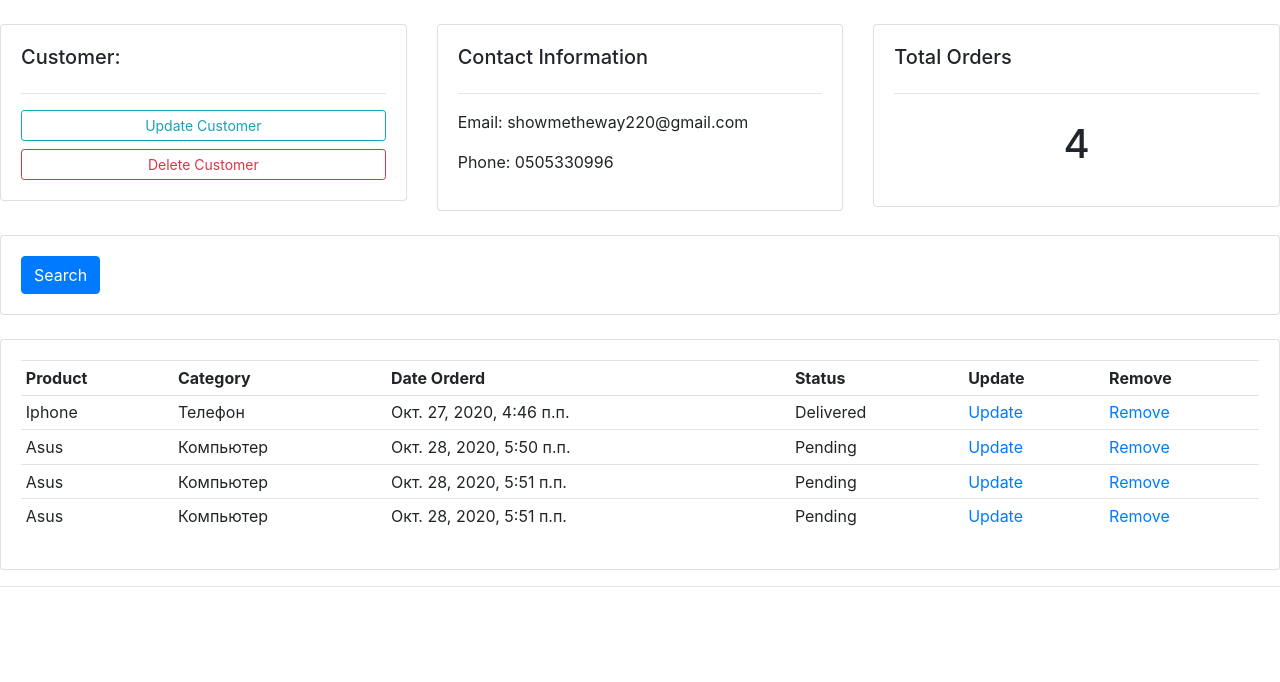
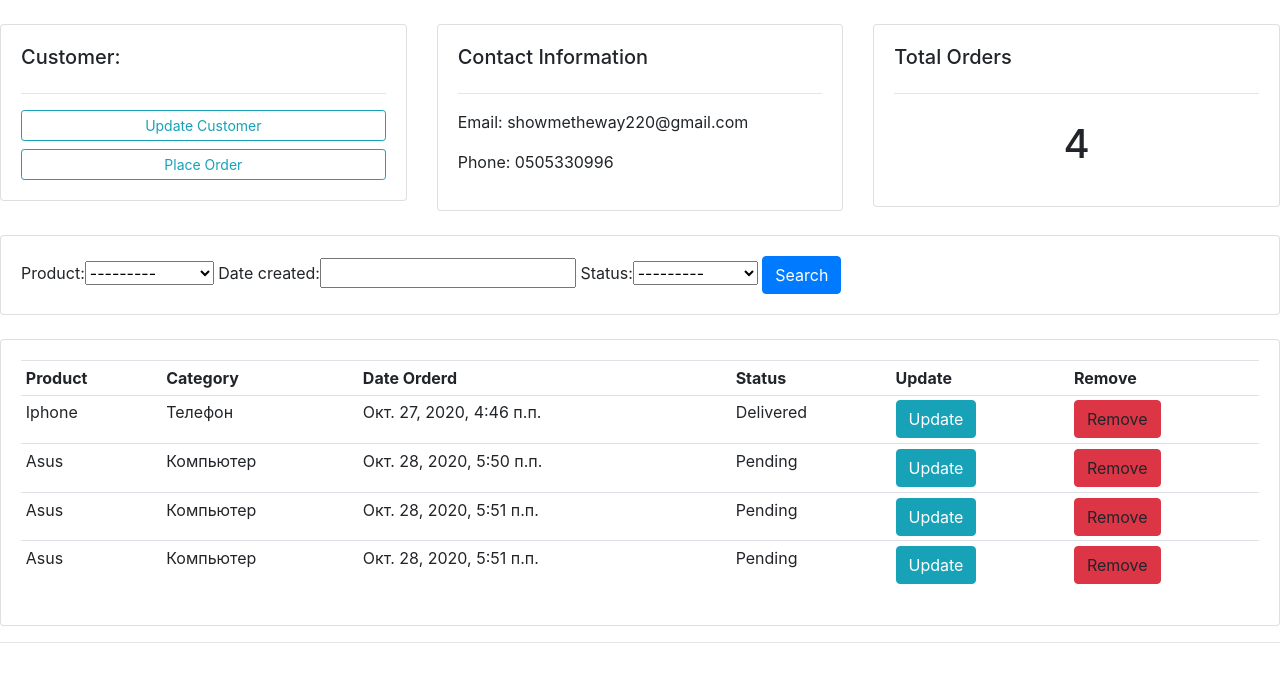
Before and after one commit to exel14/online_shop, a Django app: page /customer/1/ in a window 1280 px wide. Shown: the part 56-738 px from the top of the page. Run offline with Django 3.2, Linux system fonts and the light colour scheme; data comes from the database, SQL or seed files in the repository; some libraries are stand-ins or nearby versions.

Commit message:
change button

```diff
--- a/online_dilivery/store/templates/store/customer.html
+++ b/online_dilivery/store/templates/store/customer.html
@@ -8,7 +8,7 @@
 			<h5>Customer:</h5>
 			<hr>
 			<a class="btn btn-outline-info  btn-sm btn-block" href="">Update Customer</a>
-			<a class="btn btn-outline-danger  btn-sm btn-block" href="">Delete Customer</a>
+			<a class="btn btn-outline-info  btn-sm btn-block" href="{% url 'create_order' customer.id %}">Place Order</a>
 
 		</div>
 	</div>
@@ -37,7 +37,7 @@
 	<div class="col">
 		<div class="card card-body">
 			<form method="get">
-
+			{{ filterset.form }}
 		    <button class="btn btn-primary" type="submit">Search</button>
 		  </form>
 		</div>
@@ -64,8 +64,8 @@
 				<td>{{ order.product.category }}</td>
 				<td>{{ order.date_created }}</td>
 				<td>{{ order.status }}</td>
-				<td><a href="">Update</a></td>
-				<td><a href="">Remove</a></td>
+				<td><a class="btn btn-info" href="">Update</a></td>
+				<td><a class="btn btn-danger href="">Remove</a></td>
 				</tr>
 				{% endfor %}
 
```
